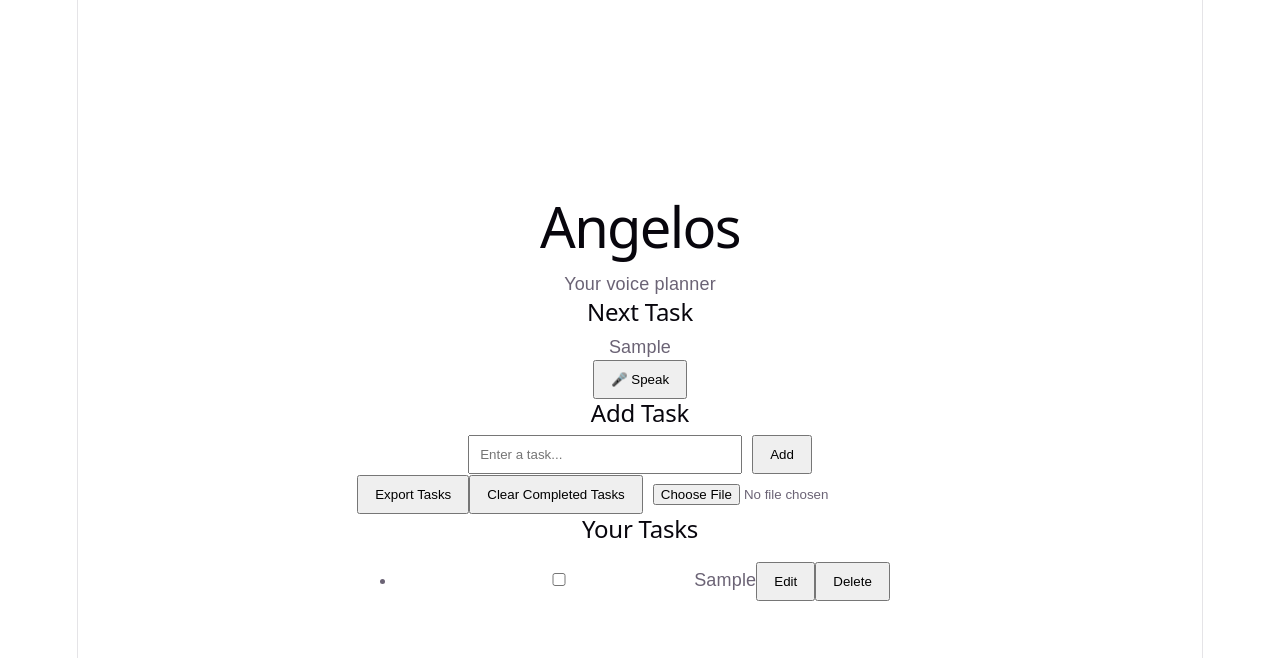
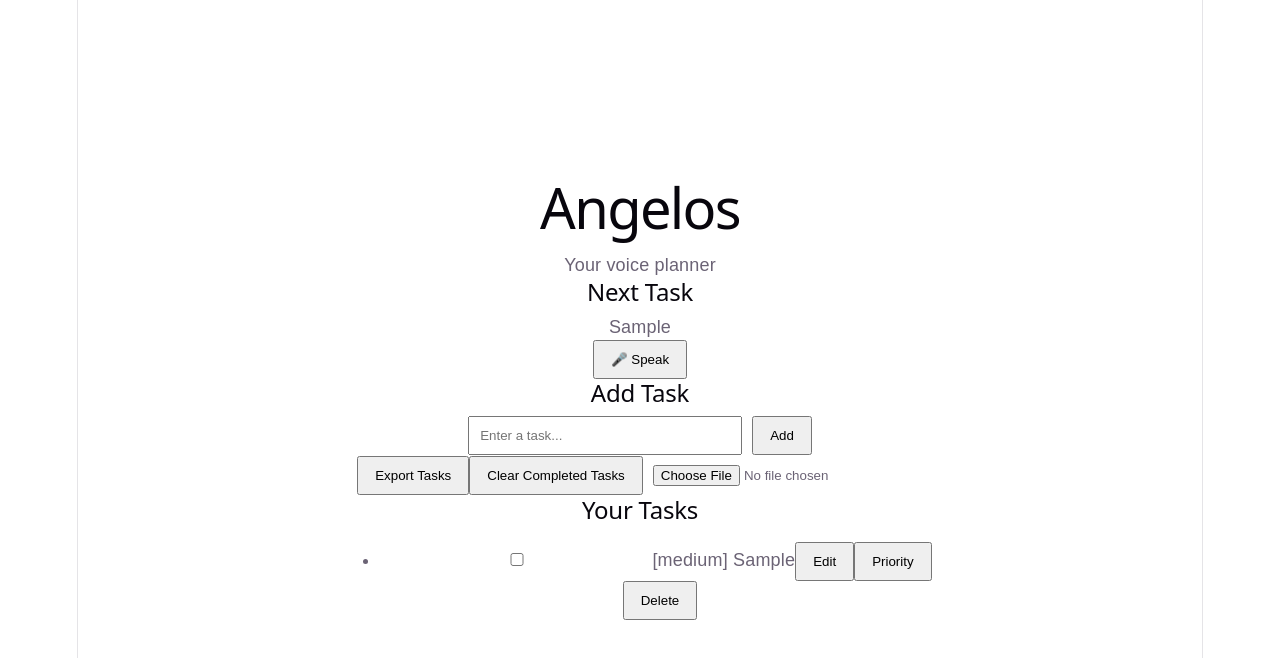
Before and after one commit to angelosmakris1907-design/angelos-react, a React (Vite) app: page / in a window 1280 px wide. Both pictures are taken after typing "Sample" into the empty fields and a click on the button "Add". Shown: the top 658 px of the page. Built offline with nearby package versions, Linux system fonts and the light colour scheme.

Commit message:
Added tsk priority levels

```diff
--- a/src/App.jsx
+++ b/src/App.jsx
@@ -89,6 +89,7 @@ function App() {
       done: false,
       dueDate: getDueDate(text),
       dueTime: getDueTime(text),
+      priority: "medium"
     };
 
     setTasks([...tasks, newTask]);
@@ -113,7 +114,7 @@ function App() {
         task.id === id
           ? {
             ...task,
-            text: newText,
+            text: cleanTaskText(newText),
             dueDate: getDueDate(newText),
             dueTime: getDueTime(newText)
           }
@@ -149,6 +150,16 @@ function App() {
       .replace(/today/gi, "")
       .replace(/at \d{1,2}(:\d{2})?/gi, "")
       .trim();
+  }
+
+  function changePriority(id, priority) {
+    setTasks(
+      tasks.map((task) =>
+        task.id === id
+          ? { ...task, priority }
+          : task
+      )
+    );
   }
 
   function handleVoiceInput(text) {
@@ -481,6 +492,7 @@ function App() {
         onDeleteTask={deleteTask}
         onEditTask={editTask}
         getDueStatus={getDueStatus}
+        onChangePriority={changePriority}
       />
     </main>
   );
--- a/src/components/TaskList.jsx
+++ b/src/components/TaskList.jsx
@@ -3,7 +3,8 @@ function TaskList({
    onToggleTask,
    onDeleteTask,
    onEditTask,
-   getDueStatus
+   getDueStatus,
+   onChangePriority,
   }) {
   return (
     <section>
@@ -29,7 +30,7 @@ function TaskList({
                   textDecoration: task.done ? "line-through" : "none",
                 }}
               >
-                {task.text}
+                [{task.priority}] {task.text}
 
                 {status && (
                   <strong> {status}</strong>
@@ -59,6 +60,25 @@ function TaskList({
                 Edit
               </button>
 
+              <button
+                onClick={() => {
+                  const priority = prompt(
+                    "Priority: high, medium or low",
+                    task.priority
+                  );
+
+                  if (
+                    priority === "high" ||
+                    priority === "medium" ||
+                    priority === "low"
+                  ) {
+                    onChangePriority(task.id, priority);
+                  }
+                }}
+              >
+                Priority
+              </button>
+
               <button onClick={() => onDeleteTask(task.id)}>
                 Delete
               </button>
```
